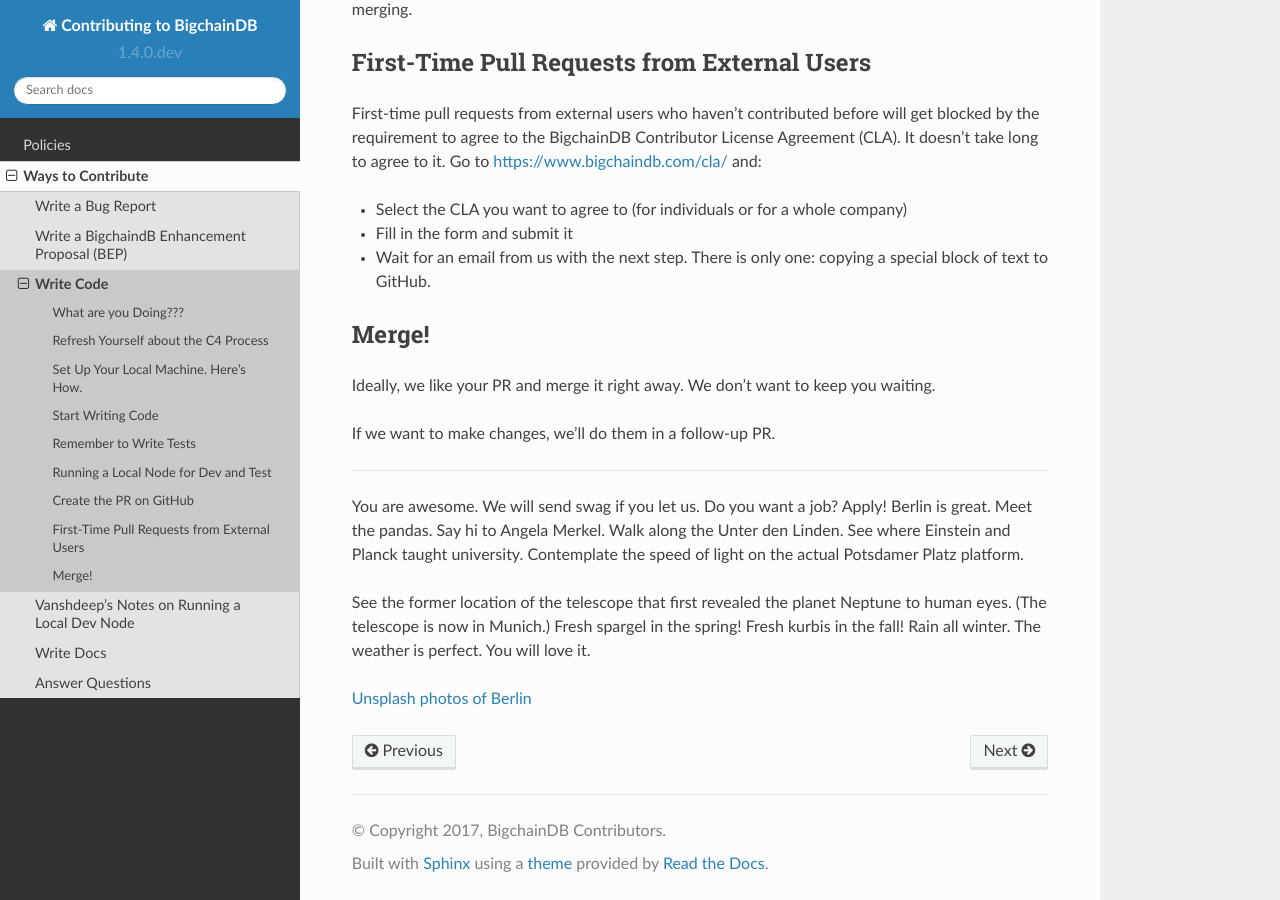
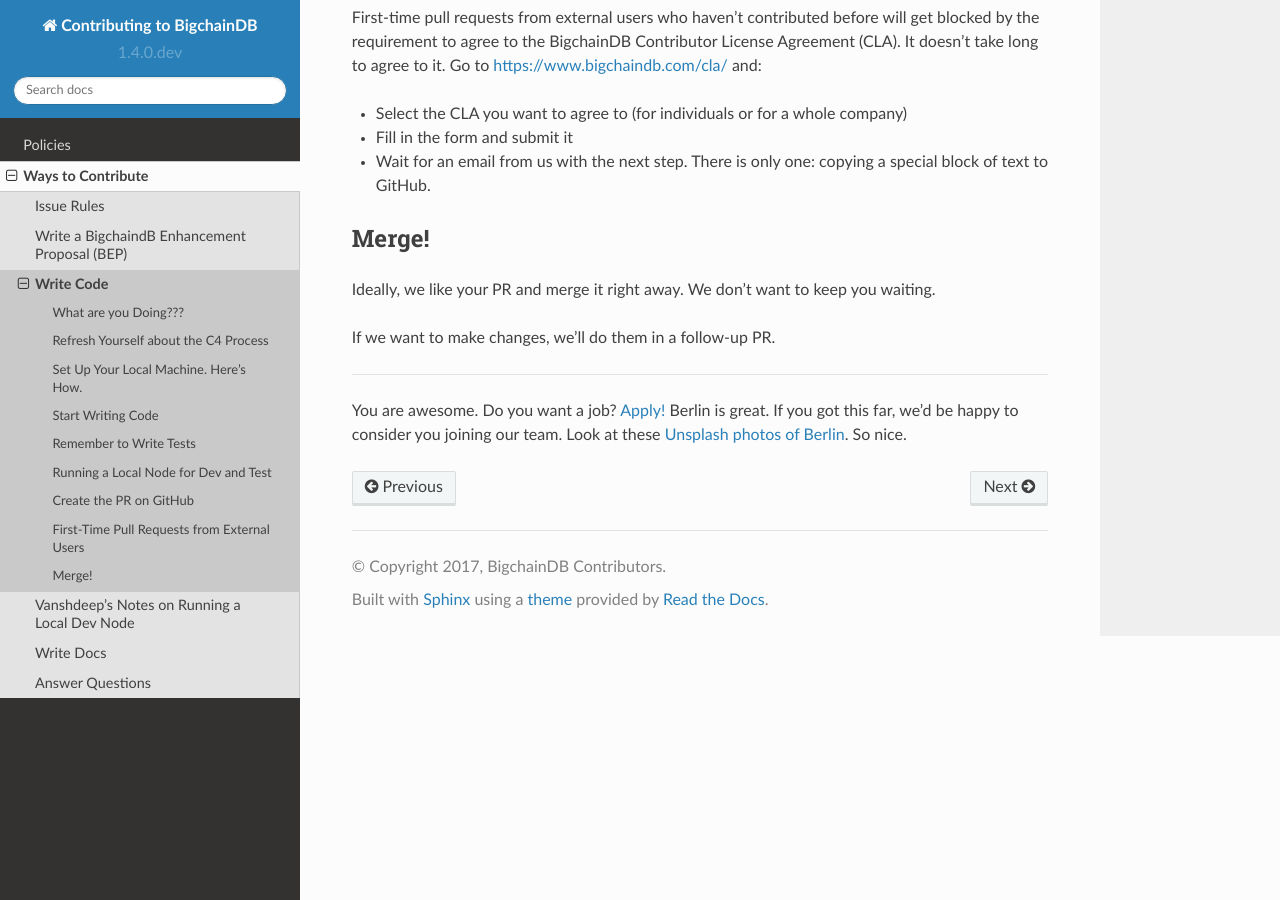
Before and after one commit to bigchaindb/bigchaindb, a Sphinx documentation site: the page built from docs/contributing/source/ways-can-contribute/write-code.rst, in a window 1280 px wide and 900 px high, scrolled down 2430 px. Built offline with Sphinx 7.4.7 and the Read the Docs theme 2.0.0, drawn with Linux system fonts in a browser that asks for light colours; pages that are not in the unit, such as notebooks, are missing from menus; the version number is read from the project's files by our own code; some of the changed text lies outside the part shown.

Commit message:
Cleanup 'Ways to Contribute' even more

```diff
--- a/docs/contributing/source/ways-can-contribute/index.rst
+++ b/docs/contributing/source/ways-can-contribute/index.rst
@@ -1,10 +1,12 @@
 Ways to Contribute
 ==================
+
+
 
 .. toctree::
    :maxdepth: 1
 
-   bug-report
+   issue-rules
    write-a-bep
    write-code
    vanshdeep-notes
--- a/docs/contributing/source/ways-can-contribute/write-code.rst
+++ b/docs/contributing/source/ways-can-contribute/write-code.rst
@@ -4,12 +4,9 @@
 What are you Doing???
 ---------------------
 
-If you want to resolve an issue, then find one that is open and unresolved.
-
-If you want to implement a BEP, then pick one you believe you can implement. You can ask for help, but not to do *everything*.
-All BEPs are in the `bigchaindb/BEPs <https://github.com/bigchaindb/BEPs>`_ repository on GitHub.
-
-Tell us what you're doing so we don't do it too. You can tell us on Gitter or by email.
+Tell us what you're doing somewhere so we don't do it too. You can tell us on Gitter or by email.
+If you're not sure how to proceed, see the :ref:`Issue Rules` and :ref:`Write a BEP <Write a BigchaindB Enhancement Proposal (BEP)>`
+for inspiration.
 
 
 Refresh Yourself about the C4 Process
@@ -136,8 +133,4 @@
 
 -----------------
 
-You are awesome. We will send swag if you let us. Do you want a job? Apply! Berlin is great. Meet the pandas. Say hi to Angela Merkel. Walk along the Unter den Linden. See where Einstein and Planck taught university. Contemplate the speed of light on the actual Potsdamer Platz platform.
-
-See the former location of the telescope that first revealed the planet Neptune to human eyes. (The telescope is now in Munich.) Fresh spargel in the spring! Fresh kurbis in the fall! Rain all winter. The weather is perfect. You will love it.
-
-`Unsplash photos of Berlin <https://unsplash.com/search/photos/berlin>`_
+You are awesome. Do you want a job? `Apply! <https://github.com/bigchaindb/org/tree/master/jobs>`_ Berlin is great. If you got this far, we'd be happy to consider you joining our team. Look at these `Unsplash photos of Berlin <https://unsplash.com/search/photos/berlin>`_. So nice.
```
Also changed, not shown: docs/contributing/source/ways-can-contribute/issue-rules.md (renamed from docs/contributing/source/ways-can-contribute/bug-report.md, +20 -1 lines), docs/contributing/source/ways-can-contribute/write-a-bep.md (+14 -6 lines).
